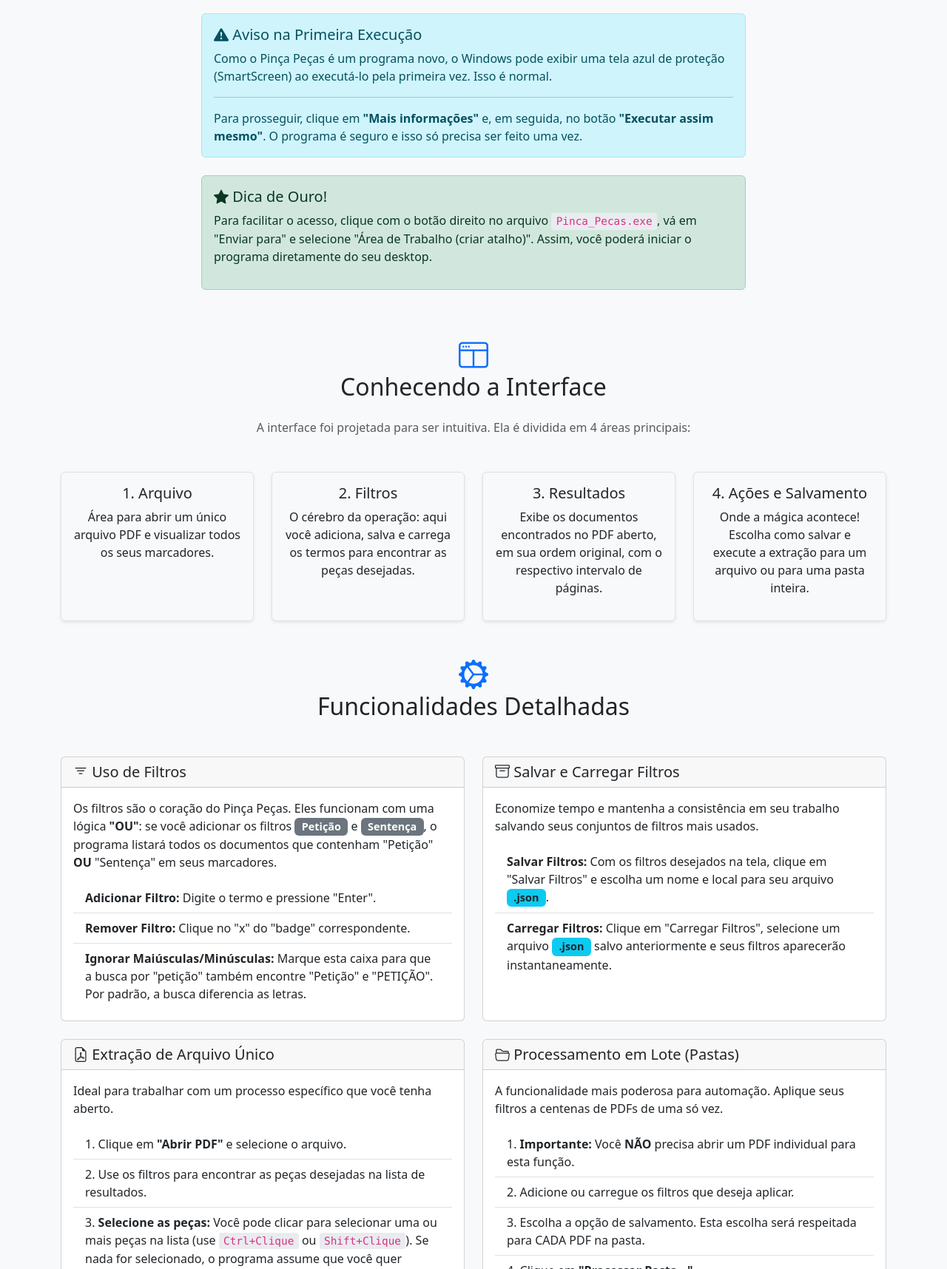
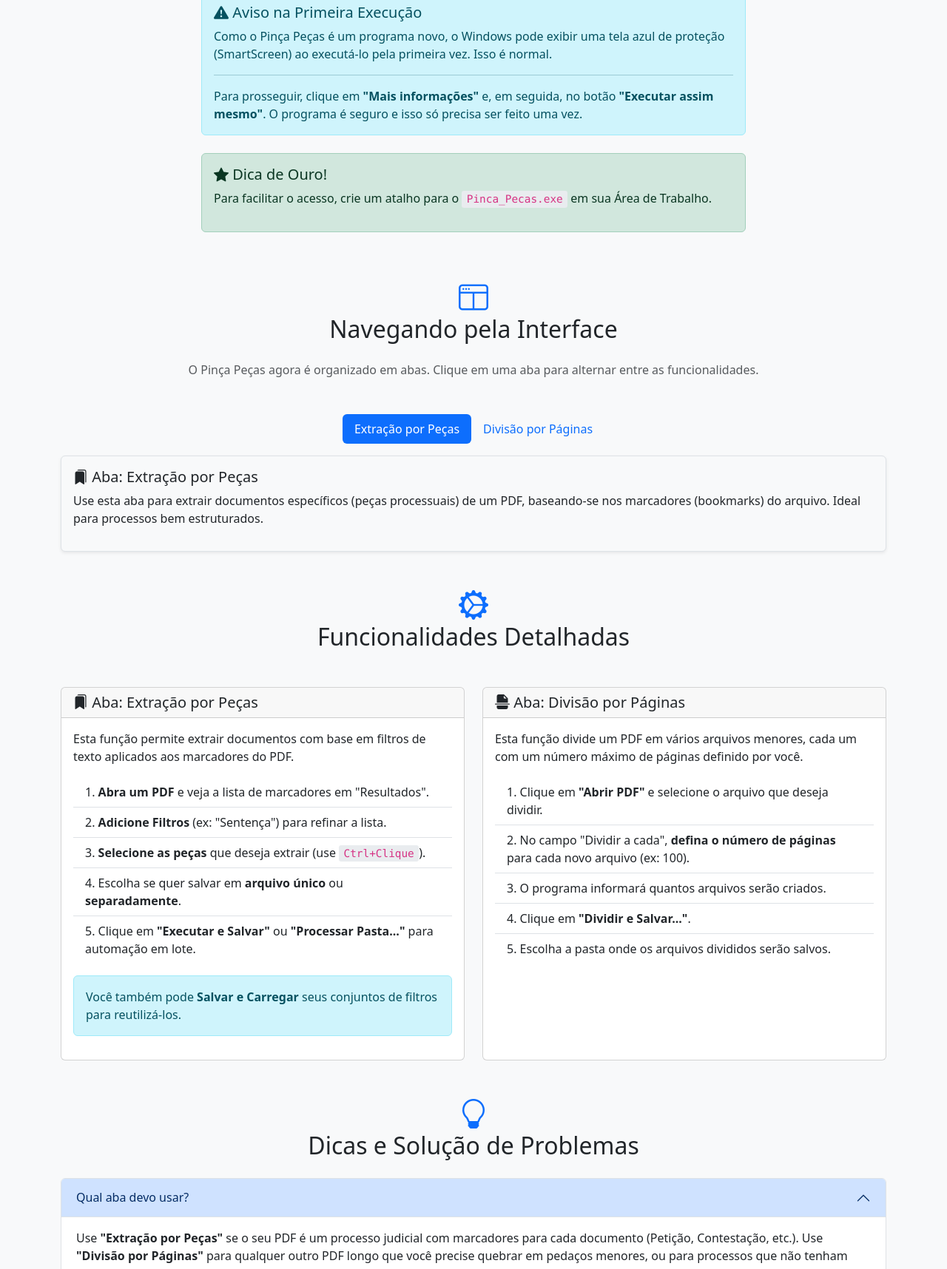
Before and after one commit to hudsonqa/Pinca_Pecas, a plain HTML site: page index.html in a window 1280 px wide. Shown: the part 1084-2800 px from the top of the page at 74% size. Drawn offline with nearby package versions, Linux system fonts and the light colour scheme.

Commit message:
Update index.html

```diff
--- a/index.html
+++ b/index.html
@@ -3,7 +3,7 @@
 <head>
     <meta charset="UTF-8">
     <meta name="viewport" content="width=device-width, initial-scale=1.0">
-    <title>Pinça Peças - Manual do Usuário</title>
+    <title>Pinça Peças v2.2 - Manual do Usuário</title>
 
     <link href="https://cdn.jsdelivr.net/npm/bootstrap@5.3.3/dist/css/bootstrap.min.css" rel="stylesheet" integrity="sha384-QWTKZyjpPEjISv5WaRU9OFeRpok6YctnYmDr5pNlyT2bRjXh0JMhjY6hW+ALEwIH" crossorigin="anonymous">
     <link rel="stylesheet" href="https://cdn.jsdelivr.net/npm/bootstrap-icons@1.11.3/font/bootstrap-icons.min.css">
@@ -45,6 +45,9 @@
             border-radius: 0.2rem;
             font-size: 0.9em;
         }
+        .nav-pills .nav-link.active {
+            background-color: #0d6efd;
+        }
     </style>
 </head>
 <body>
@@ -53,7 +56,7 @@
         <div class="container">
             <a class="navbar-brand" href="#">
                 <i class="bi bi-pin-angle-fill"></i>
-                Pinça Peças
+                Pinça Peças v2.2
             </a>
             <button class="navbar-toggler" type="button" data-bs-toggle="collapse" data-bs-target="#navbarNav">
                 <span class="navbar-toggler-icon"></span>
@@ -65,7 +68,6 @@
                     <li class="nav-item"><a class="nav-link" href="#interface">Interface</a></li>
                     <li class="nav-item"><a class="nav-link" href="#funcionalidades">Funcionalidades</a></li>
                     <li class="nav-item"><a class="nav-link" href="#dicas">Dicas</a></li>
-                    <li class="nav-item"><a class="nav-link" href="#problemas">Solução de Problemas</a></li>
                 </ul>
             </div>
         </div>
@@ -74,13 +76,13 @@
     <div class="container mt-5">
 
         <section id="introducao" class="text-center hero mb-5">
-            <h1 class="display-4">Bem-vindo ao Pinça Peças!</h1>
-            <p class="lead">Sua ferramenta definitiva para extrair, organizar e otimizar documentos de processos em PDF com precisão e velocidade.</p>
+            <h1 class="display-4">Bem-vindo ao Pinça Peças v2.2!</h1>
+            <p class="lead">Sua ferramenta multifuncional para extrair e dividir documentos PDF com precisão e velocidade.</p>
             <hr class="my-4">
-            <p class="mb-4">Este manual foi criado para guiá-lo por todas as funcionalidades do software. Comece baixando o programa no botão abaixo.</p>
+            <p class="mb-4">Agora, além da extração inteligente por peças, você pode dividir qualquer PDF em partes menores. Este manual cobre todas as funcionalidades.</p>
             <a href="https://raw.githubusercontent.com/hudsonqa/Pinca_Pecas/main/Pinca_Pecas.zip" class="btn btn-light btn-lg">
                 <i class="bi bi-download"></i>
-                Baixar Pinça Peças Agora
+                Baixar Pinça Peças
             </a>
         </section>
 
@@ -99,13 +101,13 @@
                         <li class="list-group-item d-flex align-items-start p-3">
                             <div class="ms-2 me-auto">
                                 <div class="fw-bold fs-5">2. Descompacte o Arquivo</div>
-                                Localize o arquivo <code>Pinca_Pecas.zip</code> em sua pasta de downloads. Clique com o botão direito sobre ele e escolha a opção <strong>"Extrair Tudo..."</strong> ou "Descompactar aqui". Isso criará uma nova pasta com os arquivos do programa.
+                                Localize o arquivo <code>.zip</code> em sua pasta de downloads. Clique com o botão direito sobre ele e escolha a opção <strong>"Extrair Tudo..."</strong> ou "Descompactar aqui".
                             </div>
                         </li>
                         <li class="list-group-item d-flex align-items-start p-3">
                             <div class="ms-2 me-auto">
                                 <div class="fw-bold fs-5">3. Execute o Pinça Peças</div>
-                                Abra a pasta que foi criada no passo anterior. Dentro dela, encontre e dê um duplo clique no arquivo <strong><code>Pinca_Pecas.exe</code></strong> para iniciar o programa.
+                                Abra a pasta que foi criada. Dentro dela, dê um duplo clique no arquivo <strong><code>Pinca_Pecas.exe</code></strong> para iniciar o programa.
                             </div>
                         </li>
                     </ol>
@@ -117,39 +119,36 @@
                     </div>
                     <div class="alert alert-success mt-4">
                         <h5 class="alert-heading"><i class="bi bi-star-fill"></i> Dica de Ouro!</h5>
-                        <p>Para facilitar o acesso, clique com o botão direito no arquivo <code>Pinca_Pecas.exe</code>, vá em "Enviar para" e selecione "Área de Trabalho (criar atalho)". Assim, você poderá iniciar o programa diretamente do seu desktop.</p>
+                        <p>Para facilitar o acesso, crie um atalho para o <code>Pinca_Pecas.exe</code> em sua Área de Trabalho.</p>
                     </div>
                 </div>
             </div>
         </section>
 
         <section id="interface" class="my-5">
-            <h2 class="text-center mb-4"><i class="bi bi-window-split section-icon"></i><br>Conhecendo a Interface</h2>
-            <p class="text-center text-muted mb-5">A interface foi projetada para ser intuitiva. Ela é dividida em 4 áreas principais:</p>
+            <h2 class="text-center mb-4"><i class="bi bi-window-split section-icon"></i><br>Navegando pela Interface</h2>
+            <p class="text-center text-muted mb-5">O Pinça Peças agora é organizado em abas. Clique em uma aba para alternar entre as funcionalidades.</p>
 
-            <div class="row text-center gy-4">
-                <div class="col-md-3">
-                    <div class="p-3 border bg-light rounded shadow-sm h-100">
-                        <h5>1. Arquivo</h5>
-                        <p>Área para abrir um único arquivo PDF e visualizar todos os seus marcadores.</p>
+            <!-- ### CORREÇÃO DEFINITIVA APLICADA AQUI ### -->
+            <ul class="nav nav-pills justify-content-center mb-3" id="pills-tab" role="tablist">
+                <li class="nav-item" role="presentation">
+                    <button class="nav-link active" id="pills-extract-tab" data-bs-toggle="pill" data-bs-target="#pills-extract" type="button" role="tab">Extração por Peças</button>
+                </li>
+                <li class="nav-item" role="presentation">
+                    <button class="nav-link" id="pills-split-tab" data-bs-toggle="pill" data-bs-target="#pills-split" type="button" role="tab">Divisão por Páginas</button>
+                </li>
+            </ul>
+            <div class="tab-content" id="pills-tabContent">
+                <div class="tab-pane fade show active" id="pills-extract" role="tabpanel">
+                    <div class="p-3 border bg-light rounded shadow-sm">
+                        <h5><i class="bi bi-bookmarks-fill"></i> Aba: Extração por Peças</h5>
+                        <p>Use esta aba para extrair documentos específicos (peças processuais) de um PDF, baseando-se nos marcadores (bookmarks) do arquivo. Ideal para processos bem estruturados.</p>
                     </div>
                 </div>
-                <div class="col-md-3">
-                    <div class="p-3 border bg-light rounded shadow-sm h-100">
-                        <h5>2. Filtros</h5>
-                        <p>O cérebro da operação: aqui você adiciona, salva e carrega os termos para encontrar as peças desejadas.</p>
-                    </div>
-                </div>
-                <div class="col-md-3">
-                    <div class="p-3 border bg-light rounded shadow-sm h-100">
-                        <h5>3. Resultados</h5>
-                        <p>Exibe os documentos encontrados no PDF aberto, em sua ordem original, com o respectivo intervalo de páginas.</p>
-                    </div>
-                </div>
-                <div class="col-md-3">
-                    <div class="p-3 border bg-light rounded shadow-sm h-100">
-                        <h5>4. Ações e Salvamento</h5>
-                        <p>Onde a mágica acontece! Escolha como salvar e execute a extração para um arquivo ou para uma pasta inteira.</p>
+                <div class="tab-pane fade" id="pills-split" role="tabpanel">
+                    <div class="p-3 border bg-light rounded shadow-sm">
+                        <h5><i class="bi bi-file-earmark-break-fill"></i> Aba: Divisão por Páginas</h5>
+                        <p>Use esta aba para dividir qualquer PDF em arquivos menores com um número fixo de páginas. Perfeito para documentos longos ou sem marcadores.</p>
                     </div>
                 </div>
             </div>
@@ -161,61 +160,33 @@
 
                 <div class="col">
                     <div class="card h-100">
-                        <div class="card-header h5"><i class="bi bi-filter"></i> Uso de Filtros</div>
+                        <div class="card-header h5"><i class="bi bi-bookmarks-fill"></i> Aba: Extração por Peças</div>
                         <div class="card-body">
-                            <p class="card-text">Os filtros são o coração do Pinça Peças. Eles funcionam com uma lógica <strong>"OU"</strong>: se você adicionar os filtros <span class="badge bg-secondary">Petição</span> e <span class="badge bg-secondary">Sentença</span>, o programa listará todos os documentos que contenham "Petição" <strong>OU</strong> "Sentença" em seus marcadores.</p>
-                            <ul class="list-group list-group-flush">
-                                <li class="list-group-item"><strong>Adicionar Filtro:</strong> Digite o termo e pressione "Enter".</li>
-                                <li class="list-group-item"><strong>Remover Filtro:</strong> Clique no "x" do "badge" correspondente.</li>
-                                <li class="list-group-item"><strong>Ignorar Maiúsculas/Minúsculas:</strong> Marque esta caixa para que a busca por "petição" também encontre "Petição" e "PETIÇÃO". Por padrão, a busca diferencia as letras.</li>
-                            </ul>
+                            <p class="card-text">Esta função permite extrair documentos com base em filtros de texto aplicados aos marcadores do PDF.</p>
+                            <ol class="list-group list-group-numbered list-group-flush">
+                                <li class="list-group-item"><strong>Abra um PDF</strong> e veja a lista de marcadores em "Resultados".</li>
+                                <li class="list-group-item"><strong>Adicione Filtros</strong> (ex: "Sentença") para refinar a lista.</li>
+                                <li class="list-group-item"><strong>Selecione as peças</strong> que deseja extrair (use <code>Ctrl+Clique</code>).</li>
+                                <li class="list-group-item">Escolha se quer salvar em <strong>arquivo único</strong> ou <strong>separadamente</strong>.</li>
+                                <li class="list-group-item">Clique em <strong>"Executar e Salvar"</strong> ou <strong>"Processar Pasta..."</strong> para automação em lote.</li>
+                            </ol>
+                            <div class="alert alert-info mt-3">Você também pode <strong>Salvar e Carregar</strong> seus conjuntos de filtros para reutilizá-los.</div>
                         </div>
                     </div>
                 </div>
 
                 <div class="col">
                     <div class="card h-100">
-                        <div class="card-header h5"><i class="bi bi-archive"></i> Salvar e Carregar Filtros</div>
+                        <div class="card-header h5"><i class="bi bi-file-earmark-break-fill"></i> Aba: Divisão por Páginas</div>
                         <div class="card-body">
-                            <p class="card-text">Economize tempo e mantenha a consistência em seu trabalho salvando seus conjuntos de filtros mais usados.</p>
-                             <ul class="list-group list-group-flush">
-                                <li class="list-group-item"><strong>Salvar Filtros:</strong> Com os filtros desejados na tela, clique em "Salvar Filtros" e escolha um nome e local para seu arquivo <span class="badge bg-info text-dark">.json</span>.</li>
-                                <li class="list-group-item"><strong>Carregar Filtros:</strong> Clique em "Carregar Filtros", selecione um arquivo <span class="badge bg-info text-dark">.json</span> salvo anteriormente e seus filtros aparecerão instantaneamente.</li>
-                            </ul>
-                        </div>
-                    </div>
-                </div>
-
-                <div class="col">
-                    <div class="card h-100">
-                        <div class="card-header h5"><i class="bi bi-file-earmark-pdf"></i> Extração de Arquivo Único</div>
-                        <div class="card-body">
-                            <p class="card-text">Ideal para trabalhar com um processo específico que você tenha aberto.</p>
+                            <p class="card-text">Esta função divide um PDF em vários arquivos menores, cada um com um número máximo de páginas definido por você.</p>
                             <ol class="list-group list-group-numbered list-group-flush">
-                                <li class="list-group-item">Clique em <strong>"Abrir PDF"</strong> e selecione o arquivo.</li>
-                                <li class="list-group-item">Use os filtros para encontrar as peças desejadas na lista de resultados.</li>
-                                <li class="list-group-item"><strong>Selecione as peças:</strong> Você pode clicar para selecionar uma ou mais peças na lista (use <code>Ctrl+Clique</code> ou <code>Shift+Clique</code>). Se nada for selecionado, o programa assume que você quer extrair TUDO da lista.</li>
-                                <li class="list-group-item">Escolha a opção de salvamento ("arquivo único" ou "separadamente").</li>
-                                <li class="list-group-item">Clique em <strong>"Executar e Salvar"</strong>.</li>
+                                <li class="list-group-item">Clique em <strong>"Abrir PDF"</strong> e selecione o arquivo que deseja dividir.</li>
+                                <li class="list-group-item">No campo "Dividir a cada", <strong>defina o número de páginas</strong> para cada novo arquivo (ex: 100).</li>
+                                <li class="list-group-item">O programa informará quantos arquivos serão criados.</li>
+                                <li class="list-group-item">Clique em <strong>"Dividir e Salvar..."</strong>.</li>
+                                <li class="list-group-item">Escolha a pasta onde os arquivos divididos serão salvos.</li>
                             </ol>
-                            <div class="alert alert-success mt-3"><strong>Dica:</strong> Os PDFs extraídos manterão os marcadores originais, facilitando a navegação!</div>
-                        </div>
-                    </div>
-                </div>
-
-                <div class="col">
-                    <div class="card h-100">
-                        <div class="card-header h5"><i class="bi bi-folder2-open"></i> Processamento em Lote (Pastas)</div>
-                        <div class="card-body">
-                            <p class="card-text">A funcionalidade mais poderosa para automação. Aplique seus filtros a centenas de PDFs de uma só vez.</p>
-                            <ol class="list-group list-group-numbered list-group-flush">
-                                <li class="list-group-item"><strong>Importante:</strong> Você <strong>NÃO</strong> precisa abrir um PDF individual para esta função.</li>
-                                <li class="list-group-item">Adicione ou carregue os filtros que deseja aplicar.</li>
-                                <li class="list-group-item">Escolha a opção de salvamento. Esta escolha será respeitada para CADA PDF na pasta.</li>
-                                <li class="list-group-item">Clique em <strong>"Processar Pasta..."</strong>.</li>
-                                <li class="list-group-item">Selecione a <strong>pasta de entrada</strong> (onde estão seus PDFs) e depois a <strong>pasta de saída</strong> (onde os resultados serão salvos).</li>
-                            </ol>
-                             <div class="alert alert-warning mt-3"><strong>Atenção:</strong> Se escolher "separadamente", o programa criará subpastas para cada PDF processado, mantendo tudo organizado.</div>
                         </div>
                     </div>
                 </div>
@@ -224,39 +195,41 @@
         </section>
 
         <section id="dicas" class="my-5">
-            <h2 class="text-center mb-4"><i class="bi bi-lightbulb section-icon"></i><br>Dicas e Boas Práticas</h2>
-             <ul class="list-group">
-                <li class="list-group-item d-flex align-items-center"><i class="bi bi-check-lg text-success me-3 fs-4"></i> Use filtros curtos e genéricos. "Contestação" é melhor que "Peça de Contestação do Reclamado".</li>
-                <li class="list-group-item d-flex align-items-center"><i class="bi bi-check-lg text-success me-3 fs-4"></i> Para PDFs sem marcadores, o botão "Ver Todos os Marcadores" não mostrará nada. A extração só funciona em PDFs com marcadores.</li>
-                <li class="list-group-item d-flex align-items-center"><i class="bi bi-check-lg text-success me-3 fs-4"></i> Durante operações longas (como processar uma pasta grande), use o botão <strong>"Cancelar"</strong> para interromper a tarefa com segurança.</li>
-                 <li class="list-group-item d-flex align-items-center"><i class="bi bi-check-lg text-success me-3 fs-4"></i> Organize seus filtros salvos (<span class="badge bg-info text-dark">.json</span>) em uma pasta para fácil acesso.</li>
-            </ul>
-        </section>
-
-        <section id="problemas" class="my-5">
-            <h2 class="text-center mb-4"><i class="bi bi-question-circle section-icon"></i><br>Solução de Problemas</h2>
-            <div class="accordion" id="accordionTroubleshooting">
+            <h2 class="text-center mb-4"><i class="bi bi-lightbulb section-icon"></i><br>Dicas e Solução de Problemas</h2>
+             <div class="accordion" id="accordionTips">
                 <div class="accordion-item">
                     <h2 class="accordion-header">
-                        <button class="accordion-button collapsed" type="button" data-bs-toggle="collapse" data-bs-target="#q2">
-                            Abri um PDF, mas a lista de resultados está vazia.
+                        <button class="accordion-button" type="button" data-bs-toggle="collapse" data-bs-target="#t1">
+                            Qual aba devo usar?
                         </button>
                     </h2>
-                    <div id="q2" class="accordion-collapse collapse" data-bs-parent="#accordionTroubleshooting">
+                    <div id="t1" class="accordion-collapse collapse show" data-bs-parent="#accordionTips">
                         <div class="accordion-body">
-                            Isso significa que o arquivo PDF que você abriu <strong>não possui marcadores</strong> (bookmarks). O Pinça Peças depende desses marcadores para identificar e extrair os documentos. Infelizmente, não há como processar este arquivo específico com o programa.
+                            Use <strong>"Extração por Peças"</strong> se o seu PDF é um processo judicial com marcadores para cada documento (Petição, Contestação, etc.). Use <strong>"Divisão por Páginas"</strong> para qualquer outro PDF longo que você precise quebrar em pedaços menores, ou para processos que não tenham marcadores.
+                        </div>
+                    </div>
+                </div>
+                <div class="accordion-item">
+                    <h2 class="accordion-header">
+                        <button class="accordion-button collapsed" type="button" data-bs-toggle="collapse" data-bs-target="#t2">
+                            A lista de resultados está vazia na aba "Extração por Peças".
+                        </button>
+                    </h2>
+                    <div id="t2" class="accordion-collapse collapse" data-bs-parent="#accordionTips">
+                        <div class="accordion-body">
+                            Isso significa que o PDF aberto não possui marcadores (bookmarks). Para este tipo de arquivo, a função de extração por peças não funcionará. Utilize a aba <strong>"Divisão por Páginas"</strong> para trabalhar com este documento.
                         </div>
                     </div>
                 </div>
                  <div class="accordion-item">
                     <h2 class="accordion-header">
-                        <button class="accordion-button collapsed" type="button" data-bs-toggle="collapse" data-bs-target="#q3">
+                        <button class="accordion-button collapsed" type="button" data-bs-toggle="collapse" data-bs-target="#t3">
                             O programa parece travar durante uma operação longa.
                         </button>
                     </h2>
-                    <div id="q3" class="accordion-collapse collapse" data-bs-parent="#accordionTroubleshooting">
+                    <div id="t3" class="accordion-collapse collapse" data-bs-parent="#accordionTips">
                         <div class="accordion-body">
-                            A barra de progresso deve indicar que o programa está trabalhando. Se ela não se mover por muito tempo, você pode usar o botão <strong>"Cancelar"</strong> para interromper a tarefa com segurança. Processar pastas com centenas de arquivos muito grandes pode levar algum tempo.
+                            A barra de progresso na parte inferior da janela deve indicar que o programa está trabalhando. Se ela não se mover por muito tempo, você pode usar o botão <strong>"Cancelar"</strong> para interromper a tarefa com segurança. Processar pastas com centenas de arquivos ou dividir um PDF muito grande pode levar algum tempo.
                         </div>
                     </div>
                 </div>
```
